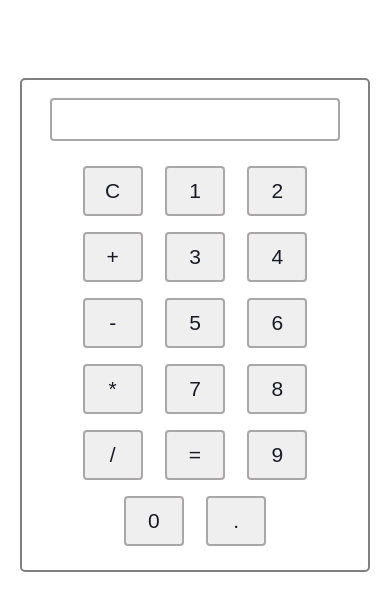
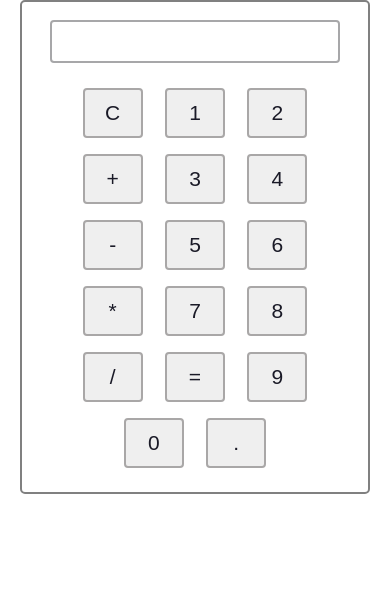
Before and after one commit to itsindrajput/calculator, a plain HTML site: page index.html in a window 390 px wide. Drawn offline with Linux system fonts and the light colour scheme.

Commit message:
Updated index.css

```diff
--- a/index.css
+++ b/index.css
@@ -20,7 +20,7 @@ body{
 
 @media screen and (max-width: 600px) {
   body {
-    margin: 20% auto;
+    margin: 0% auto;
   }
 }
 
```
